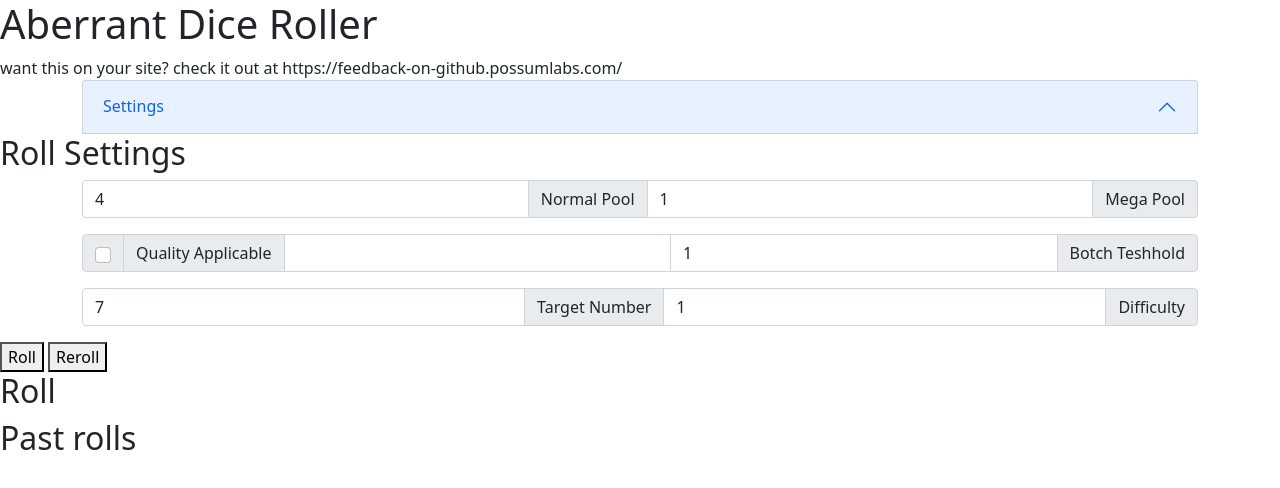
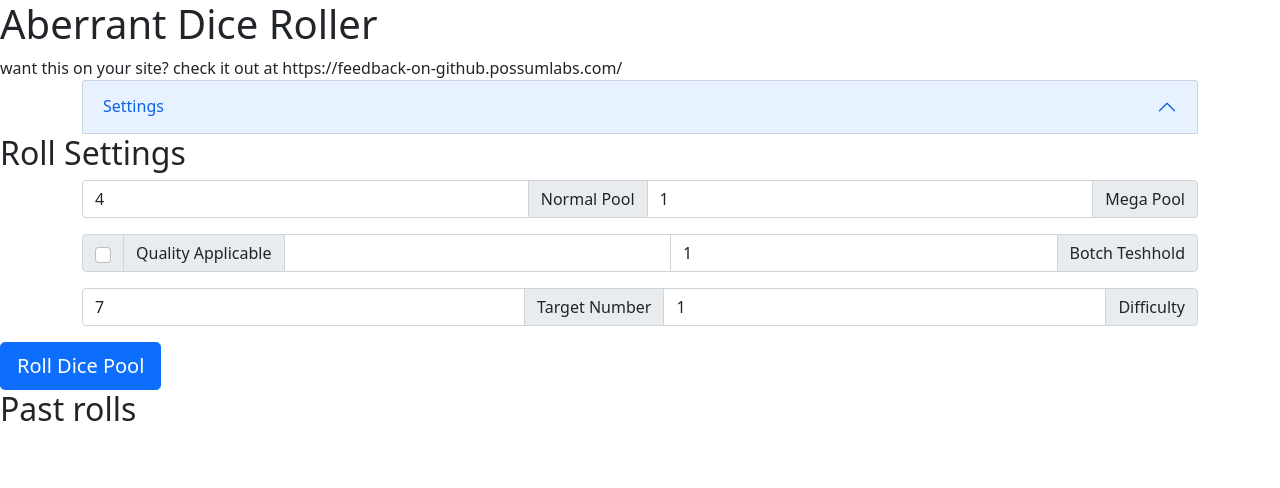
Before and after one commit to BasHamer/aberrantdice.com, a plain HTML site: page index.html in a window 1280 px wide. Drawn offline with nearby package versions, Linux system fonts and the light colour scheme.

Commit message:
removed reroll

```diff
--- a/diceroller.html
+++ b/diceroller.html
@@ -75,14 +75,11 @@
         </div>
     </div>
 
-    <button
+    <button class="btn btn-primary btn-lg"
         v-on:click="rollDice"
-        >Roll</button>
-    <button
-        v-on:click="rerollDice"
-        >Reroll</button>
+        >Roll Dice Pool</button>
 
-    <h2>Roll</h2>
+    <h2 v-if="currentRoll?.dice">Roll Results</h2>
     <div class="container">
         <div class="row row-cols-auto g-4  justify-content-start" v-if="currentRoll?.dice">
             <die-view
--- a/diceroller.js
+++ b/diceroller.js
@@ -120,14 +120,6 @@ diceRoller.createNewRoll = function(dataModel){
     });
 }
 
-diceRoller.reroll = function(dataModel){
-    if(dataModel.currentRoll?.revealed == false){
-        return;
-    }
-
-
-}
-
 diceRoller.init = function(config){
     const skew = 2;
 
@@ -202,9 +194,6 @@ diceRoller.init = function(config){
                 methods:{
                     rollDice: function() {
                         diceRoller.createNewRoll(dataModel);
-                    },
-                    rerollDice: function() {
-                        diceRoller.reroll(dataModel);
                     }
                 }
             });
```
